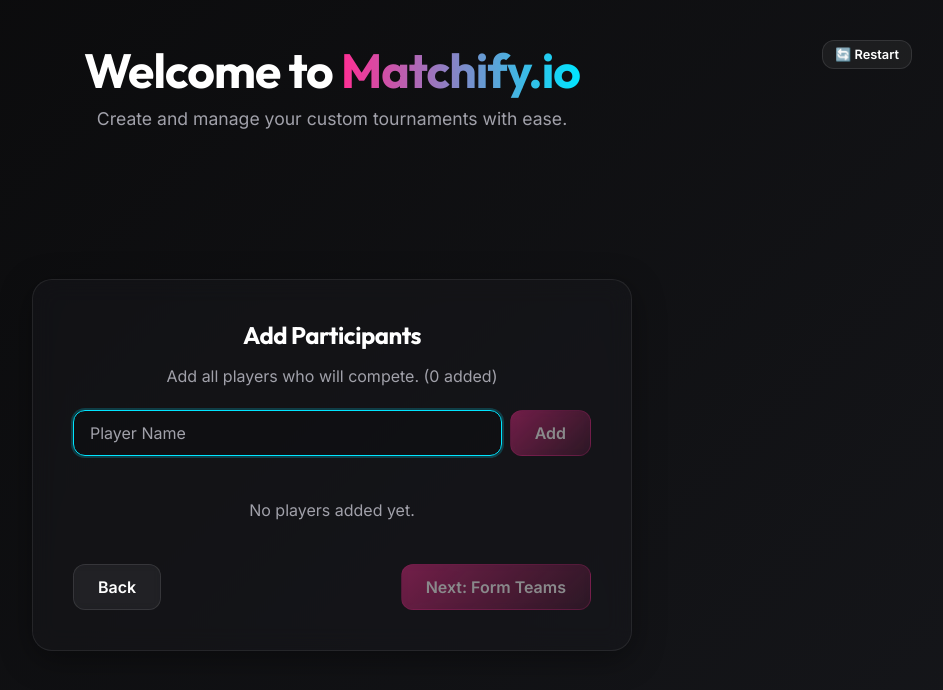
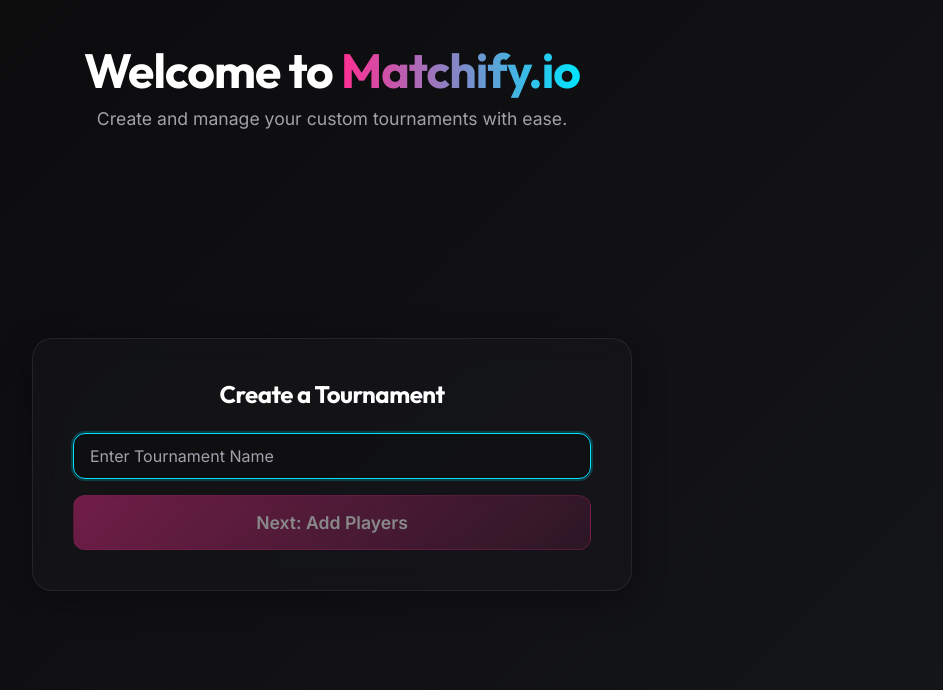
Before and after one commit to xanoahax/matchify.io, a React (Vite) app: page / in a window 1280 px wide. Shown: the top 690 px of the page, without its empty margins (308-1251 px from the left). Built offline with nearby package versions, Linux system fonts and the light colour scheme.

Commit message:
Revert "feat: bypass tournament name creation screen"
This reverts commit 55fed573268a1f5a7ea09af3b3722a8eab5f7a4d.

```diff
--- a/src/App.jsx
+++ b/src/App.jsx
@@ -1,4 +1,5 @@
 import { useTournament } from './context/TournamentContext';
+import TournamentName from './components/Setup/TournamentName';
 import PlayerInput from './components/Setup/PlayerInput';
 import TeamManager from './components/Setup/TeamManager';
 import TournamentTree from './components/Bracket/TournamentTree';
@@ -13,6 +14,8 @@
     switch (currentStage) {
       case 'MAIN_MENU':
         return <MainMenu />;
+      case 'SETUP_NAME':
+        return <TournamentName />;
       case 'SETUP_PLAYERS':
         return <PlayerInput />;
       case 'SETUP_TEAMS':
@@ -22,7 +25,7 @@
       case 'CELEBRATION':
         return <Celebration />;
       default:
-        return <PlayerInput />;
+        return <TournamentName />;
     }
   };
 
@@ -36,7 +39,7 @@
           Create and manage your custom tournaments with ease.
         </p>
 
-        {currentStage !== 'MAIN_MENU' && (
+        {currentStage !== 'MAIN_MENU' && currentStage !== 'SETUP_NAME' && (
           <button
             onClick={() => {
               if(window.confirm('Are you sure you want to abandon this tournament? All progress will be lost.')) {
--- a/src/components/Setup/MainMenu.jsx
+++ b/src/components/Setup/MainMenu.jsx
@@ -3,16 +3,17 @@
 import HistoryView from '../Bracket/HistoryView';
 
 export default function MainMenu() {
-  const { advanceStage, players, resetTournament, history, clearHistory } = useTournament();
+  const { advanceStage, tournamentName, players, resetTournament, history, clearHistory } = useTournament();
   const [selectedHistory, setSelectedHistory] = useState(null);
 
   const handleStartNew = () => {
     resetTournament();
-    advanceStage('SETUP_PLAYERS');
+    advanceStage('SETUP_NAME');
   };
 
   const handleContinue = () => {
-    if (players.length === 0) advanceStage('SETUP_PLAYERS');
+    if (!tournamentName) advanceStage('SETUP_NAME');
+    else if (players.length === 0) advanceStage('SETUP_PLAYERS');
     else advanceStage('RESTORE_PREVIOUS');
   };
 
@@ -20,7 +21,7 @@
     return <HistoryView tournament={selectedHistory} onBack={() => setSelectedHistory(null)} />;
   }
 
-  const hasActiveUnfinished = players.length > 0;
+  const hasActiveUnfinished = tournamentName || players.length > 0;
 
   return (
     <div className="glass-panel animate-fade-in" style={{ padding: '40px', width: '100%', maxWidth: '600px', display: 'flex', flexDirection: 'column', gap: '40px' }}>
--- a/src/components/Setup/PlayerInput.jsx
+++ b/src/components/Setup/PlayerInput.jsx
@@ -54,7 +54,7 @@
       </div>
 
       <div style={{ display: 'flex', justifyContent: 'space-between', marginTop: '20px' }}>
-        <button className="glass-button" onClick={() => advanceStage('MAIN_MENU')}>
+        <button className="glass-button" onClick={() => advanceStage('SETUP_NAME')}>
           Back
         </button>
         <button
--- /dev/null
+++ b/src/components/Setup/TournamentName.jsx
@@ -0,0 +1,36 @@
+import { useTournament } from '../../context/TournamentContext';
+
+export default function TournamentName() {
+  const { tournamentName, setTournamentName, advanceStage } = useTournament();
+
+  const handleSubmit = (e) => {
+    e.preventDefault();
+    if (tournamentName.trim()) {
+      advanceStage('SETUP_PLAYERS');
+    }
+  };
+
+  return (
+    <div className="glass-panel animate-fade-in" style={{ padding: '40px', width: '100%', maxWidth: '600px' }}>
+      <h2 style={{ marginBottom: '24px', textAlign: 'center' }}>Create a Tournament</h2>
+      <form onSubmit={handleSubmit} style={{ display: 'flex', flexDirection: 'column', gap: '16px' }}>
+        <input
+          type="text"
+          className="glass-input"
+          placeholder="Enter Tournament Name"
+          value={tournamentName}
+          onChange={(e) => setTournamentName(e.target.value)}
+          autoFocus
+        />
+        <button
+          type="submit"
+          className="glass-button primary"
+          style={{ width: '100%', padding: '16px', fontSize: '1.1rem' }}
+          disabled={!tournamentName.trim()}
+        >
+          Next: Add Players
+        </button>
+      </form>
+    </div>
+  );
+}
--- a/src/context/TournamentContext.jsx
+++ b/src/context/TournamentContext.jsx
@@ -15,15 +15,15 @@
   const [bracket, setBracket] = useLocalStorage('matchify_bracket', null);
   const [history, setHistory] = useLocalStorage('matchify_history', []);
 
-  // Stages: 'MAIN_MENU' -> 'SETUP_PLAYERS' -> 'SETUP_TEAMS' -> 'BRACKET' -> 'CELEBRATION'
+  // Stages: 'MAIN_MENU' -> 'SETUP_NAME' -> 'SETUP_PLAYERS' -> 'SETUP_TEAMS' -> 'BRACKET' -> 'CELEBRATION'
   const [currentStage, setCurrentStage] = useState('MAIN_MENU');
 
   // On mount or when history loads, check if there's an existing tournament to restore or view history
   useEffect(() => {
-    if (players.length > 0 || bracket || history.length > 0) {
+    if (tournamentName || players.length > 0 || bracket || history.length > 0) {
       setCurrentStage('MAIN_MENU'); // Offer resume OR view history
     } else {
-      setCurrentStage('SETUP_PLAYERS'); // Clean start
+      setCurrentStage('SETUP_NAME'); // Clean start
     }
   }, []);
 
@@ -32,7 +32,7 @@
     setPlayers([]);
     setTeams([]);
     setBracket(null);
-    setCurrentStage(history.length > 0 ? 'MAIN_MENU' : 'SETUP_PLAYERS');
+    setCurrentStage(history.length > 0 ? 'MAIN_MENU' : 'SETUP_NAME');
   };
 
   const saveToHistory = (winnerTeam) => {
@@ -79,7 +79,8 @@
     if (stage === 'RESTORE_PREVIOUS') {
       if (bracket) setCurrentStage('BRACKET');
       else if (teams.length > 0) setCurrentStage('SETUP_TEAMS');
-      else setCurrentStage('SETUP_PLAYERS');
+      else if (players.length > 0) setCurrentStage('SETUP_PLAYERS');
+      else setCurrentStage('SETUP_NAME');
     } else {
       setCurrentStage(stage);
     }
```
